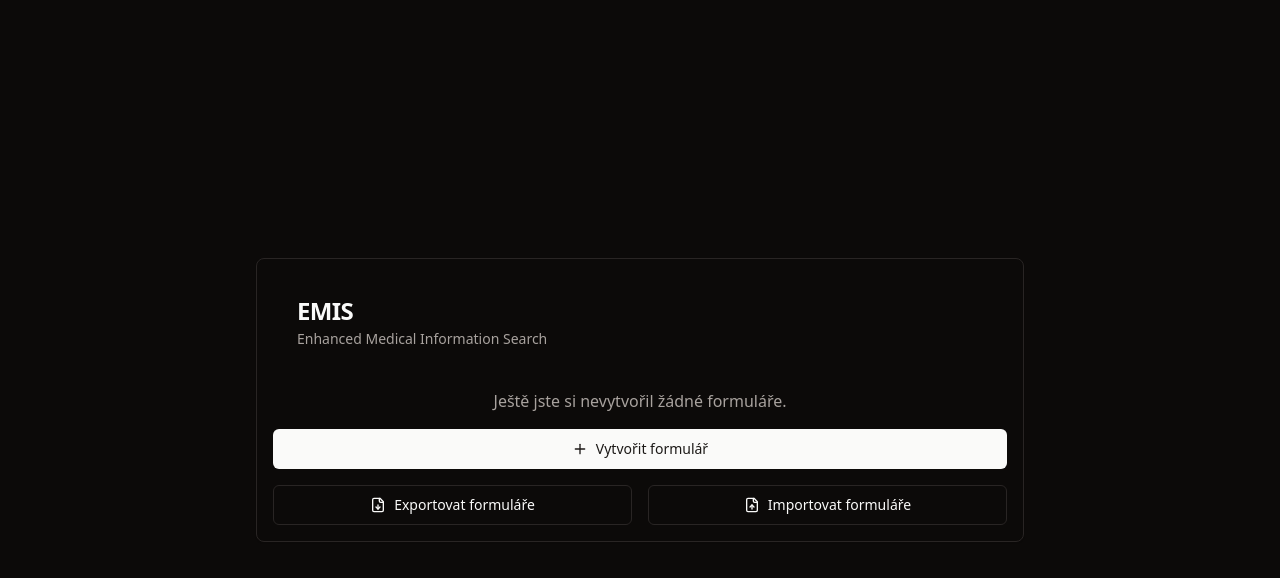
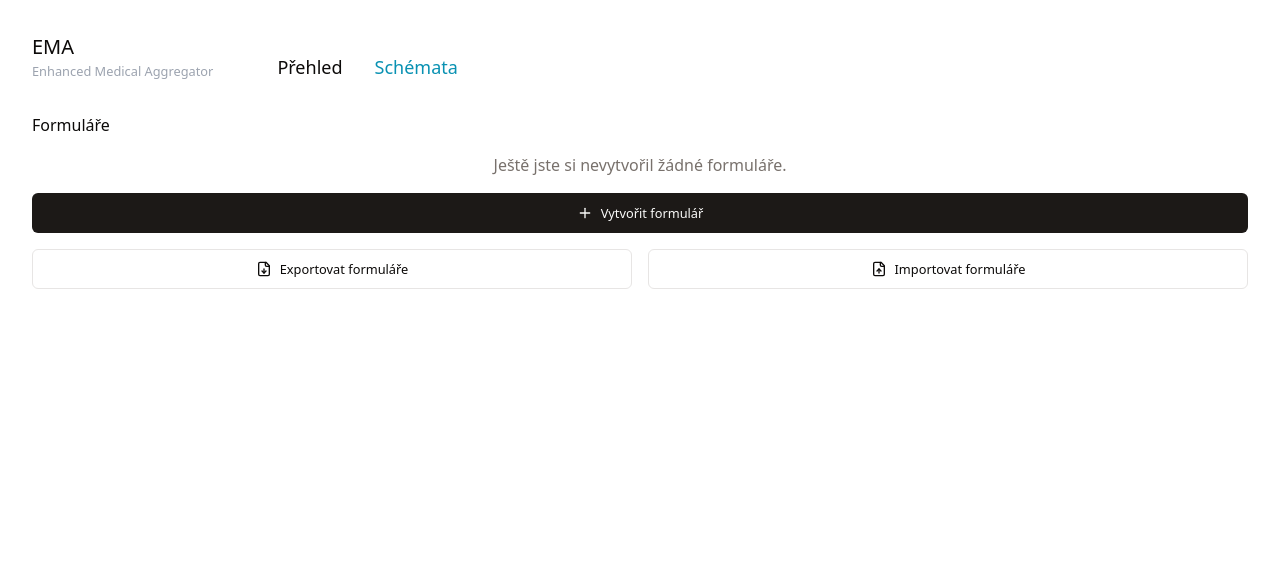
Before and after one commit to mzdm/hemoconnect-hjb, a React (Vite) app in the folder frontend/: page /schemes in a window 1280 px wide. Shown: the top 578 px of the page. Built offline with nearby package versions, Linux system fonts and the light colour scheme.

Commit message:
small changes

```diff
--- a/frontend/index.html
+++ b/frontend/index.html
@@ -1,13 +1,16 @@
 <!DOCTYPE html>
 <html lang="en">
+
 <head>
   <meta charset="UTF-8" />
   <link rel="icon" type="image/svg+xml" href="/vite.svg" />
   <meta name="viewport" content="width=device-width, initial-scale=1.0" />
   <title>Vite + React + TS</title>
 </head>
-  <body class="dark">
+
+<body>
   <div id="root"></div>
   <script type="module" src="/src/main.tsx"></script>
 </body>
+
 </html>
--- a/frontend/package.json
+++ b/frontend/package.json
@@ -51,6 +51,7 @@
     "react-dom": "^18.3.1",
     "react-hook-form": "^7.53.1",
     "react-resizable-panels": "^2.1.6",
+    "react-router-dom": "^6.27.0",
     "recharts": "^2.13.3",
     "sonner": "^1.5.0",
     "tailwind-merge": "^2.5.4",
--- a/frontend/src/App.tsx
+++ b/frontend/src/App.tsx
@@ -1,51 +1,14 @@
-import { useState } from "react";
-import EnhancedSearchForm from "./components/enhanced-search-form";
-import {
-  Card,
-  CardHeader,
-  CardTitle,
-  CardDescription,
-} from "./components/ui/card";
-import FormSelect from "@/components/form-select";
-import { FormSchema } from "./hooks/form-schema";
-
-const isValidIndex = (index: number | undefined | null): index is number =>
-  Number.isInteger(index) && typeof index === "number" && index >= 0;
+import { PageLayout } from "./components/page-layout";
+import { Input } from "./components/ui/input";
 
 function App() {
-  const [selectedForm, setSelectForm] = useState<FormSchema>();
-  const [selectedIndex, setSelectIndex] = useState<number>();
+
 
   return (
-    <div className="flex justify-center items-center min-h-screen p-8">
-      <Card className="w-full max-w-3xl mx-auto p-4 ">
-        {selectedForm && (
-          <button
-            onClick={() => setSelectForm(undefined)}
-            className="p-2 mt-4 ml-4 text-gray-600 hover:text-gray-900"
-          >
-            ← Zpátky
-          </button>
-        )}
-        <CardHeader>
-          <CardTitle>EMIS</CardTitle>
-          <CardDescription>Enhanced Medical Information Search</CardDescription>
-        </CardHeader>
-        {!selectedForm || !isValidIndex(selectedIndex) ? (
-          <FormSelect
-            onFormSelect={(schema, index) => {
-              setSelectForm(schema);
-              setSelectIndex(index);
-            }}
-          ></FormSelect>
-        ) : (
-          <EnhancedSearchForm
-            initialFormState={selectedForm}
-            index={selectedIndex}
-          />
-        )}
-      </Card>
-    </div>
+    <PageLayout>
+      <h3 className="text-lg">Pacienti</h3>
+      <Input placeholder="Začněte psát ID pacienta" />
+    </PageLayout>
   );
 }
 
--- /dev/null
+++ b/frontend/src/Schemes.tsx
@@ -0,0 +1,63 @@
+import { useState } from "react";
+import FormSelect from "./components/form-select";
+import EnhancedSearchForm from "./components/enhanced-search-form";
+import { Card, CardHeader, CardTitle, CardDescription } from "./components/ui/card";
+import { FormSchema } from "./hooks/form-schema";
+import { PageLayout } from "./components/page-layout";
+
+const isValidIndex = (index: number | undefined | null): index is number =>
+    Number.isInteger(index) && typeof index === "number" && index >= 0;
+
+export function Schemes() {
+    const [selectedForm, setSelectForm] = useState<FormSchema>();
+    const [selectedIndex, setSelectIndex] = useState<number>();
+
+    return (
+        <PageLayout>
+        {!selectedForm && (
+        <>
+          <h2>Formuláře</h2>
+          <FormSelect
+            onFormSelect={(schema, index) => {
+              setSelectForm(schema);
+              setSelectIndex(index);
+            } }
+          />
+        </>
+      )}
+      {selectedForm && isValidIndex(selectedIndex) && (
+        <Card className="w-full max-w-3xl mx-auto p-4 ">
+        {selectedForm && (
+          <button
+            onClick={() => setSelectForm(undefined)}
+            className="p-2 mt-4 ml-4 text-gray-600 hover:text-gray-900"
+          >
+            ← Zpátky
+          </button>
+        )}
+        <CardHeader>
+          <CardTitle>EMIS</CardTitle>
+          <CardDescription>Enhanced Medical Information Search</CardDescription>
+        </CardHeader>
+        <EnhancedSearchForm
+          initialFormState={selectedForm}
+          index={selectedIndex}
+        />
+        </Card>
+
+      )}
+      {/* {!selectedForm && (
+        <>
+          <div className="h-4" />
+          <h2>Políčka</h2>
+          <FormSelect
+            onFormSelect={(schema, index) => {
+              setSelectForm(schema);
+              setSelectIndex(index);
+            } }
+          />
+        </>
+      )} */}
+      </PageLayout>
+    )
+}
--- a/frontend/src/components/enhanced-search-form.tsx
+++ b/frontend/src/components/enhanced-search-form.tsx
@@ -34,8 +34,8 @@ export default function Component({
   const {
     control,
     handleSubmit,
-    formState: { errors },
-  } = form;
+    formState: { errors }
+    } = form;
   const { toast } = useToast();
 
   const { fields, append, remove } = useFieldArray({
@@ -122,7 +122,7 @@ export default function Component({
             type="button"
             variant="outline"
             onClick={() =>
-              append({ title: "", unit: "", type: "numeric", keywords: [""] })
+              append({ title: "", unit: "", type: "string", keywords: [""] })
             }
           >
             <Plus className="h-4 w-4 mr-2" /> Přidat pole
--- a/frontend/src/components/form-field.tsx
+++ b/frontend/src/components/form-field.tsx
@@ -1,4 +1,4 @@
-import { Control, useFieldArray } from "react-hook-form";
+import { Control, useFieldArray, useWatch } from "react-hook-form";
 import { Button } from "@/components/ui/button";
 import { Input } from "@/components/ui/input";
 import {
@@ -39,12 +39,15 @@ export function FormFieldComponent({
     append: appendKeyword,
     remove: removeKeyword,
   } = useFieldArray({
-    name: `formFields.${index}.keywords` as "formFields.0.keywords",
+    control,
+    name: "formFields",
   });
+
+  const title = useWatch({ control, name: `formFields.${index}.title` });
 
   return (
     <AccordionItem value={`formField-${index}`}>
-      <AccordionTrigger>Pole {index + 1}</AccordionTrigger>
+      <AccordionTrigger>{title}</AccordionTrigger>
       <AccordionContent>
         <div className="space-y-4 p-4 border rounded-lg">
           <div className="flex items-center justify-between gap-4">
@@ -111,8 +114,8 @@ export function FormFieldComponent({
                           <SelectValue placeholder="Vyberte typ" />
                         </SelectTrigger>
                         <SelectContent>
-                          <SelectItem value="numeric">Číselný</SelectItem>
-                          <SelectItem value="text">Textový</SelectItem>
+                          <SelectItem value="number">Číslo</SelectItem>
+                          <SelectItem value="string">Text</SelectItem>
                           <SelectItem value="date">Datum</SelectItem>
                         </SelectContent>
                       </Select>
@@ -138,7 +141,7 @@ export function FormFieldComponent({
                 type="button"
                 variant="outline"
                 size="sm"
-                onClick={() => appendKeyword("")}
+                onClick={() => appendKeyword({ title: "", type: "string", keywords: [] })}
               >
                 <Plus className="h-4 w-4 mr-2" /> Přidat klíčové slovo
               </Button>
--- /dev/null
+++ b/frontend/src/components/page-layout.tsx
@@ -0,0 +1,31 @@
+import { NavigationMenu, NavigationMenuLink } from "@radix-ui/react-navigation-menu";
+import { PropsWithChildren } from "react";
+import { useMatches } from "react-router-dom";
+
+export const PageLayout: React.FC<PropsWithChildren> = ({ children }) => {
+
+    const matches = useMatches()
+
+    console.log(matches)
+
+    return (
+      <div className="flex flex-col min-h-screen p-8">
+        <div className="flex items-end flex-row gap-16">
+          <div className="flex flex-col">
+            <h1 className="text-xl">EMA</h1>
+            <p className="text-sm text-gray-400">Enhanced Medical Aggregator</p>
+          </div>
+
+            <NavigationMenu className="flex gap-8">
+              <NavigationMenuLink className={`text-lg ${matches[0]?.pathname === '/' ? 'text-cyan-600' : undefined}`} href="/">Přehled</NavigationMenuLink>
+              <NavigationMenuLink className={`text-lg ${matches[0]?.pathname === '/schemes' ? 'text-cyan-600' : undefined}`} href="/schemes">Schémata</NavigationMenuLink>
+            </NavigationMenu>
+        </div>
+
+
+        <div className="h-8" />
+
+        {children}
+      </div>
+    )
+}
--- a/frontend/src/hooks/form-schema.ts
+++ b/frontend/src/hooks/form-schema.ts
@@ -4,7 +4,7 @@ import { z } from "zod";
 export const formFieldSchema = z.object({
   title: z.string().min(1, "Název pole je povinný"),
   unit: z.string().optional(),
-  type: z.enum(["numeric", "text", "date"], {
+  type: z.enum(["number", "string", "date"], {
     required_error: "Typ pole je povinný",
   }),
   keywords: z
--- a/frontend/src/main.tsx
+++ b/frontend/src/main.tsx
@@ -3,10 +3,25 @@ import { createRoot } from "react-dom/client";
 import "./index.css";
 import App from "./App.tsx";
 import { Toaster } from "@/components/ui/toaster";
+import {
+  createBrowserRouter,
+  RouterProvider,
+} from "react-router-dom";
+import { Schemes } from "./Schemes.tsx";
+
+
+const router = createBrowserRouter([{
+  path: "/",
+  element: <App />
+},
+{
+  path: "/schemes",
+  element: <Schemes />
+}])
 
 createRoot(document.getElementById("root")!).render(
   <StrictMode>
-    <App />
+    <RouterProvider router={router} />
     <Toaster />
   </StrictMode>
 );
--- a/frontend/tailwind.config.js
+++ b/frontend/tailwind.config.cjs
@@ -82,7 +82,16 @@ module.exports = {
   		animation: {
   			'accordion-down': 'accordion-down 0.2s ease-out',
   			'accordion-up': 'accordion-up 0.2s ease-out'
-  		}
+  		},
+		fontSize: {
+		sm: '0.8rem',
+		base: '1rem',
+		xl: '1.25rem',
+		'2xl': '1.563rem',
+		'3xl': '1.953rem',
+		'4xl': '2.441rem',
+		'5xl': '3.052rem',
+		}
   	}
   },
   plugins: [require("tailwindcss-animate")],
```
Also changed, not shown: 1 other file (tests, documents, lock files or other folders). Lines whose indentation alone changed are shown as unchanged.
